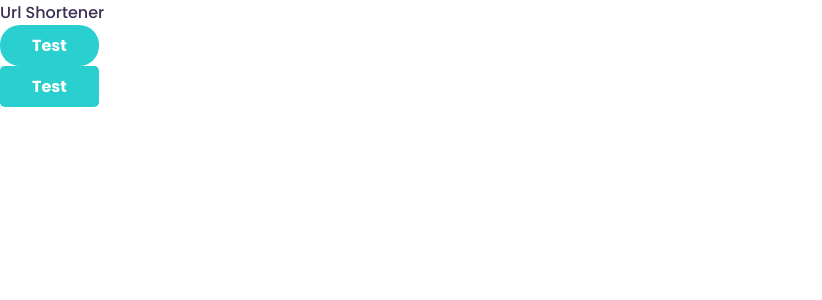
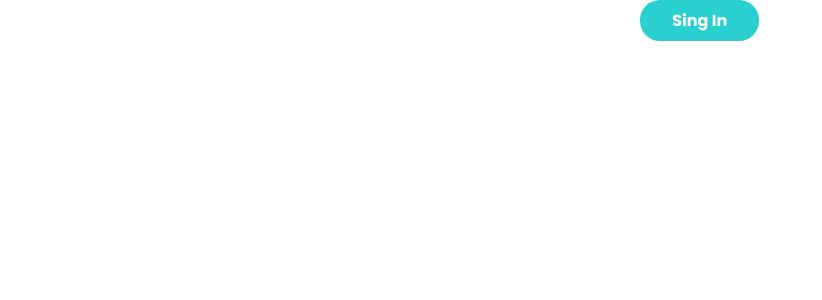
Before and after one commit to Aviscad/url-shortener, a React (Vite) app: page / in a window 1280 px wide. Shown: the top 300 px of the page, without its empty margins (0-822 px from the left). Built offline with nearby package versions, Linux system fonts and the light colour scheme.

Commit message:
New Component (LogInSingIn) and Click new prop on Button

```diff
--- a/src/App.tsx
+++ b/src/App.tsx
@@ -3,7 +3,6 @@ import { Header } from './components/Header/Header'
 function App() {
 	return (
 		<div className='App'>
-			Url Shortener
 			<Header />
 		</div>
 	)
--- a/src/components/Button/Button.tsx
+++ b/src/components/Button/Button.tsx
@@ -4,9 +4,10 @@ interface ButtonPropTypes {
 	primary?: boolean
 	secondary?: boolean
 	children: ReactNode | string
+	onClick?: (e: React.MouseEvent<HTMLButtonElement, MouseEvent>) => void
 }
 
-const Button = ({ children, primary, secondary }: ButtonPropTypes) => {
+const Button = ({ children, primary, secondary, onClick }: ButtonPropTypes) => {
 	if (primary && secondary)
 		throw new Error("Can't use primary and secondary at the same time on Button")
 
@@ -16,7 +17,14 @@ const Button = ({ children, primary, secondary }: ButtonPropTypes) => {
 		if (secondary) return 'btn-secondary'
 	}
 
-	return <button className={assingButtonClass()}>{children}</button>
+	return (
+		<button
+			className={assingButtonClass()}
+			onClick={(e) => onClick && onClick(e)}
+		>
+			{children}
+		</button>
+	)
 }
 
 export default Button
--- a/src/components/Header/Header.tsx
+++ b/src/components/Header/Header.tsx
@@ -1,14 +1,8 @@
-import Button from '../Button/Button'
+import LogInSingIn from '../LogInSingIn/LogInSingIn'
 export const Header = () => {
 	return (
 		<div>
-			<Button primary>Test</Button>
-			<Button secondary>Test</Button>
-			<Button>
-				<h1>
-					<strong>Test</strong>
-				</h1>
-			</Button>
+			<LogInSingIn />
 		</div>
 	)
 }
--- /dev/null
+++ b/src/components/LogInSingIn/LogInSingIn.module.scss
@@ -0,0 +1,16 @@
+@use "/src/utils/variables";
+
+.container {
+    display: flex;
+    justify-content: center;
+    flex-direction: column;
+    align-items: center;
+    gap: .5rem;
+}
+
+@media (min-width: 701px) {
+    .container {
+        flex-direction: row;
+        color: variables.$neutral-2;
+    }
+}
--- /dev/null
+++ b/src/components/LogInSingIn/LogInSingIn.tsx
@@ -0,0 +1,12 @@
+import Button from '../Button/Button'
+import styles from './LogInSingIn.module.scss'
+const LogInSingIn = () => {
+	return (
+		<div className={styles.container}>
+			<Button>Log In</Button>
+			<Button primary>Sing In</Button>
+		</div>
+	)
+}
+
+export default LogInSingIn
```
